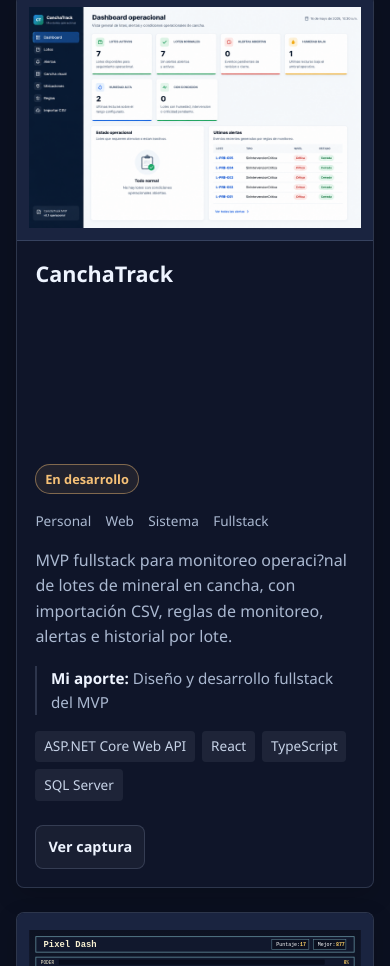
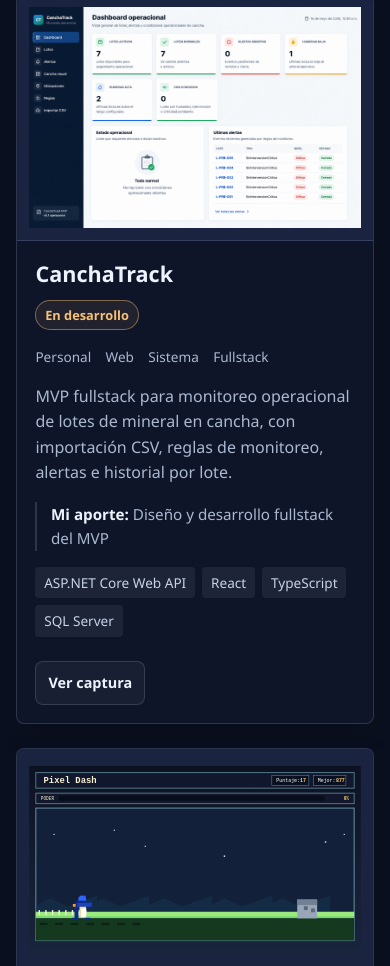
Before and after one commit to wapisobones/Portafolio, a plain HTML site: page index.html in a window 390 px wide. Shown: the part 1398-2364 px from the top of the page. Drawn offline with Linux system fonts and the light colour scheme.

Commit message:
feat: mejorar diseño y accesibilidad del portafolio

```diff
--- a/assets/styles/main.css
+++ b/assets/styles/main.css
@@ -737,6 +737,10 @@ h3 {
     flex-direction: column;
   }
 
+  .project-title {
+    flex: initial;
+  }
+
 }
 
 @media (prefers-reduced-motion: reduce) {
--- a/data/projects.json
+++ b/data/projects.json
@@ -2,7 +2,7 @@
   {
     "id": "canchatrack",
     "nombre": "CanchaTrack",
-    "descripcion": "MVP fullstack para monitoreo operaci?nal de lotes de mineral en cancha, con importación CSV, reglas de monitoreo, alertas e historial por lote.",
+    "descripcion": "MVP fullstack para monitoreo operacional de lotes de mineral en cancha, con importación CSV, reglas de monitoreo, alertas e historial por lote.",
     "estado": "En desarrollo",
     "tipo": "Hobby",
     "categorias": [
@@ -29,7 +29,7 @@
     "confidencial": false,
     "notaConfidencialidad": "",
     "rol": "Diseño y desarrollo fullstack del MVP",
-    "imagenAlt": "Dashboard operacional de CanchaTrack con resumen de lotes y ?ltimas alertas",
+    "imagenAlt": "Dashboard operacional de CanchaTrack con resumen de lotes y últimas alertas",
     "verImagen": true,
     "tecnologiasPrincipales": [
       "ASP.NET Core Web API",
@@ -64,7 +64,7 @@
   {
     "id": "pcm",
     "nombre": "PCM - Plano Corte Madera",
-    "descripcion": "Aplicaci?n para dimensionar cortes en planchas de madera y calcular p?rdida por corte.",
+    "descripcion": "Aplicación para dimensionar cortes en planchas de madera y calcular pérdida por corte.",
     "estado": "En desarrollo",
     "tipo": "Hobby",
     "categorias": [
@@ -87,8 +87,8 @@
   },
   {
     "id": "sipa",
-    "nombre": "SIPA - Sistema Integrado de Pesaje y Atenci?n",
-    "descripcion": "Sistema profesional para operaci?n de pesajes e integraci?n con servicios corporativos.",
+    "nombre": "SIPA - Sistema Integrado de Pesaje y Atención",
+    "descripcion": "Sistema profesional para operación de pesajes e integración con servicios corporativos.",
     "estado": "Profesional",
     "tipo": "Profesional",
     "categorias": [
@@ -109,7 +109,7 @@
     "codigoUrl": "privado",
     "confidencial": true,
     "notaConfidencialidad": "Proyecto profesional descrito de forma general por confidencialidad del cliente.",
-    "rol": "Desarrollo, integraci?n, soporte t?cnico y participaci?n en mejoras del sistema",
+    "rol": "Desarrollo, integración, soporte técnico y participación en mejoras del sistema",
     "tecnologiasPrincipales": [
       ".NET 8",
       "Windows Forms",
--- a/index.html
+++ b/index.html
@@ -10,7 +10,7 @@
 <body>
   <a class="skip-link" href="#contenido">Saltar al contenido</a>
   <header class="site-header">
-    <a class="brand" href="#inicio" aria-label="Ir al inicio">
+    <a class="brand" href="#inicio" aria-label="Patricio Albornoz: Ir al inicio">
       <span class="brand-mark" aria-hidden="true">PA</span>
       <span>Patricio Albornoz</span>
     </a>
@@ -61,16 +61,17 @@
       </div>
 
       <div class="filters" role="group" aria-label="Filtros de proyectos">
-        <button class="filter-button active" type="button" data-filter="Todos" aria-pressed="true">Todos</button>
-        <button class="filter-button" type="button" data-filter="Hobby" aria-pressed="false">Personales</button>
-        <button class="filter-button" type="button" data-filter="Profesional" aria-pressed="false">Profesionales</button>
-        <button class="filter-button" type="button" data-filter="Juego" aria-pressed="false">Juegos</button>
-        <button class="filter-button" type="button" data-filter="Web" aria-pressed="false">Web</button>
-        <button class="filter-button" type="button" data-filter="Sistema" aria-pressed="false">Sistemas</button>
-        <button class="filter-button" type="button" data-filter="En desarrollo" aria-pressed="false">En desarrollo</button>
+        <button class="filter-button active" type="button" data-filter="Todos" aria-pressed="true" disabled>Todos</button>
+        <button class="filter-button" type="button" data-filter="Hobby" aria-pressed="false" disabled>Personales</button>
+        <button class="filter-button" type="button" data-filter="Profesional" aria-pressed="false" disabled>Profesionales</button>
+        <button class="filter-button" type="button" data-filter="Juego" aria-pressed="false" disabled>Juegos</button>
+        <button class="filter-button" type="button" data-filter="Web" aria-pressed="false" disabled>Web</button>
+        <button class="filter-button" type="button" data-filter="Sistema" aria-pressed="false" disabled>Sistemas</button>
+        <button class="filter-button" type="button" data-filter="En desarrollo" aria-pressed="false" disabled>En desarrollo</button>
       </div>
 
-      <div id="projects-grid" class="projects-grid" aria-live="polite"></div>
+      <p id="projects-loading" class="empty-state" role="status">Cargando proyectos…</p>
+      <div id="projects-grid" class="projects-grid" aria-live="polite" aria-busy="true"></div>
       <p id="projects-empty" class="empty-state" hidden>No hay proyectos para este filtro. Prueba con «Todos».</p>
     </section>
 
--- a/js/main.js
+++ b/js/main.js
@@ -8,10 +8,19 @@ const initFooterYear = () => {
 const loadProjects = async () => {
   const grid = document.querySelector("#projects-grid");
   const emptyElement = document.querySelector("#projects-empty");
+  const loadingElement = document.querySelector("#projects-loading");
   const filterButtons = document.querySelectorAll(".filter-button");
 
   if (!grid) {
     return;
+  }
+
+  filterButtons.forEach((button) => {
+    button.disabled = true;
+  });
+  grid.setAttribute("aria-busy", "true");
+  if (loadingElement) {
+    loadingElement.hidden = false;
   }
 
   try {
@@ -28,9 +37,17 @@ const loadProjects = async () => {
       projects,
       onChange: (filteredProjects) => window.Projects.render(filteredProjects, grid, emptyElement)
     });
+    filterButtons.forEach((button) => {
+      button.disabled = false;
+    });
   } catch (error) {
     grid.innerHTML = '<p class="empty-state">No fue posible cargar los proyectos. Recarga la página para intentarlo de nuevo.</p>';
     console.error(error);
+  } finally {
+    grid.setAttribute("aria-busy", "false");
+    if (loadingElement) {
+      loadingElement.hidden = true;
+    }
   }
 };
 
```
